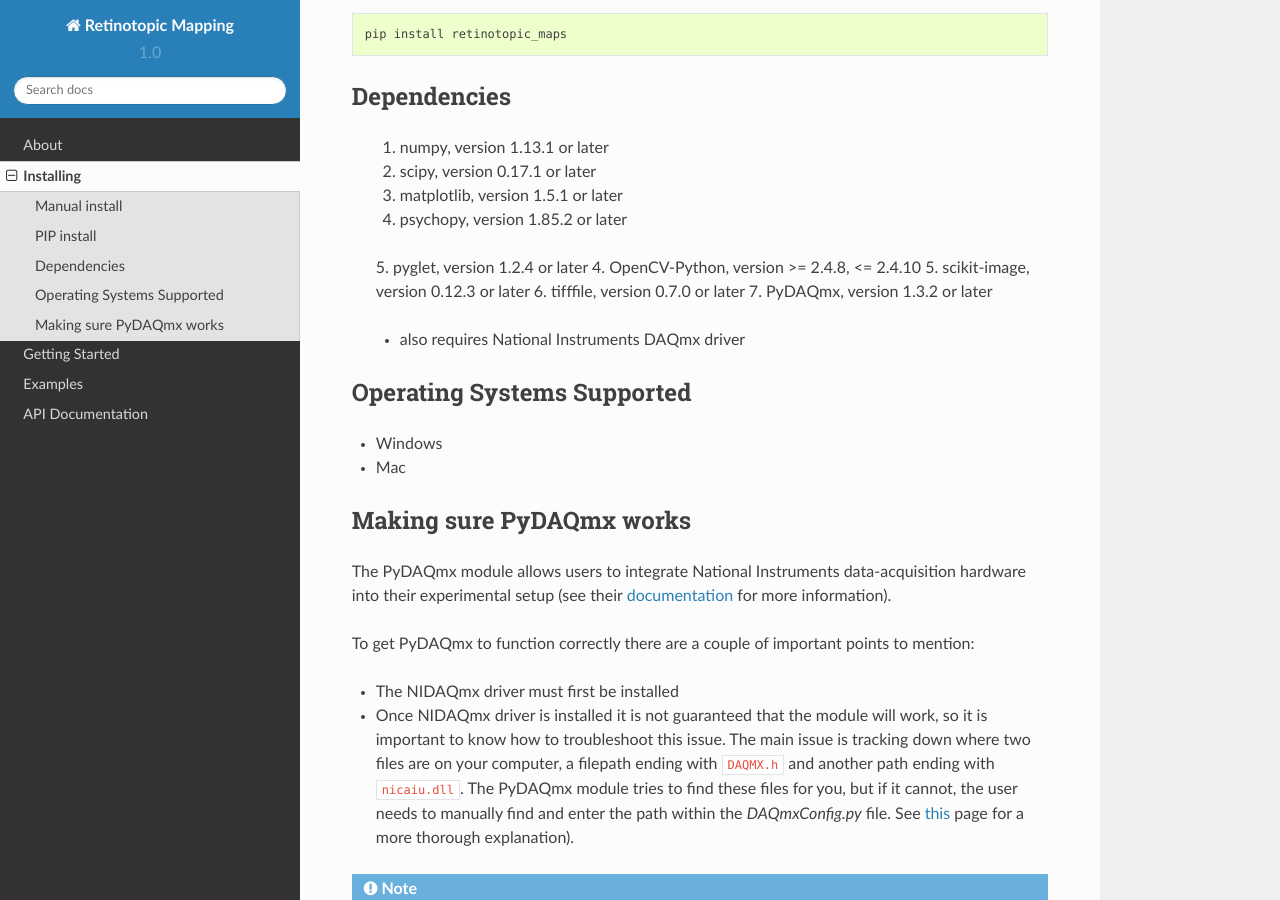
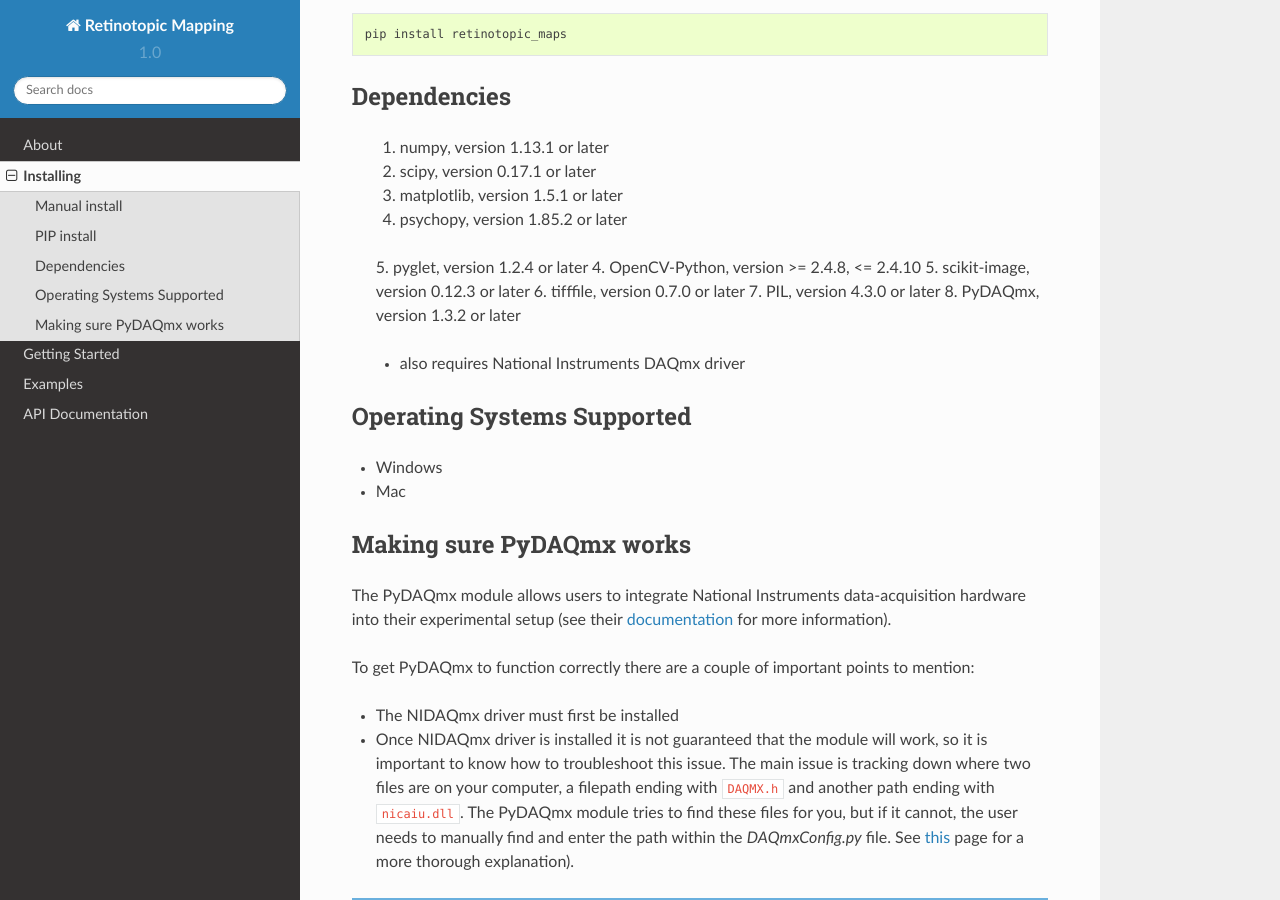
Before and after one commit to zhuangjun1981/retinotopic_mapping, a Sphinx documentation site: the page built from doc/source/install.rst, in a window 1280 px wide and 900 px high, scrolled down 534 px. Built offline with Sphinx 7.4.7 and the Read the Docs theme 2.0.0, drawn with Linux system fonts in a browser that asks for light colours.

Commit message:
small doc change

```diff
--- a/doc/source/install.rst
+++ b/doc/source/install.rst
@@ -36,7 +36,8 @@ Dependencies
         4. OpenCV-Python, version >= 2.4.8, <= 2.4.10
         5. scikit-image, version 0.12.3 or later
         6. tifffile, version 0.7.0 or later
-        7. PyDAQmx, version 1.3.2 or later
+        7. PIL, version 4.3.0 or later
+        8. PyDAQmx, version 1.3.2 or later
 
         * also requires National Instruments DAQmx driver
 
```
